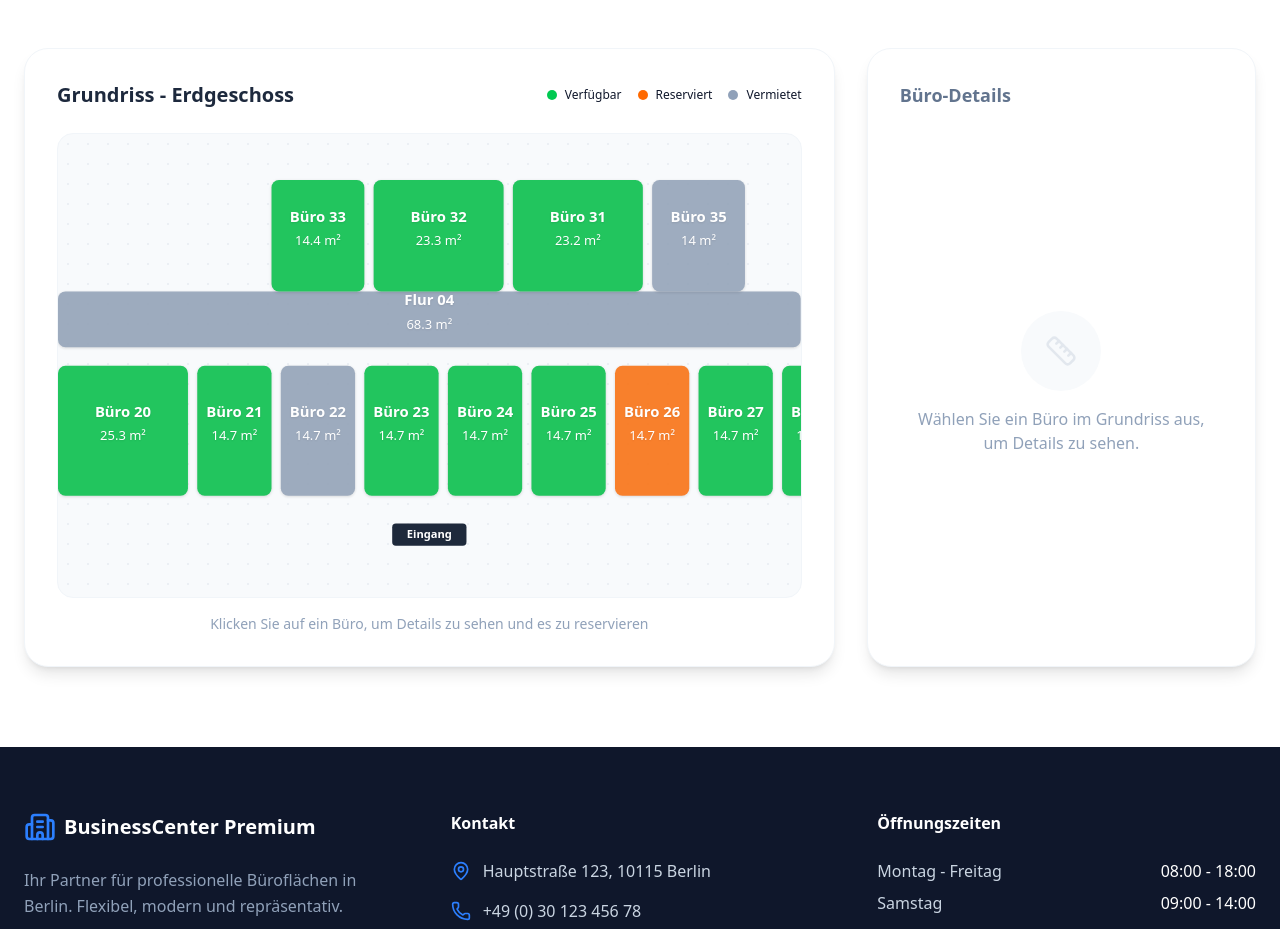
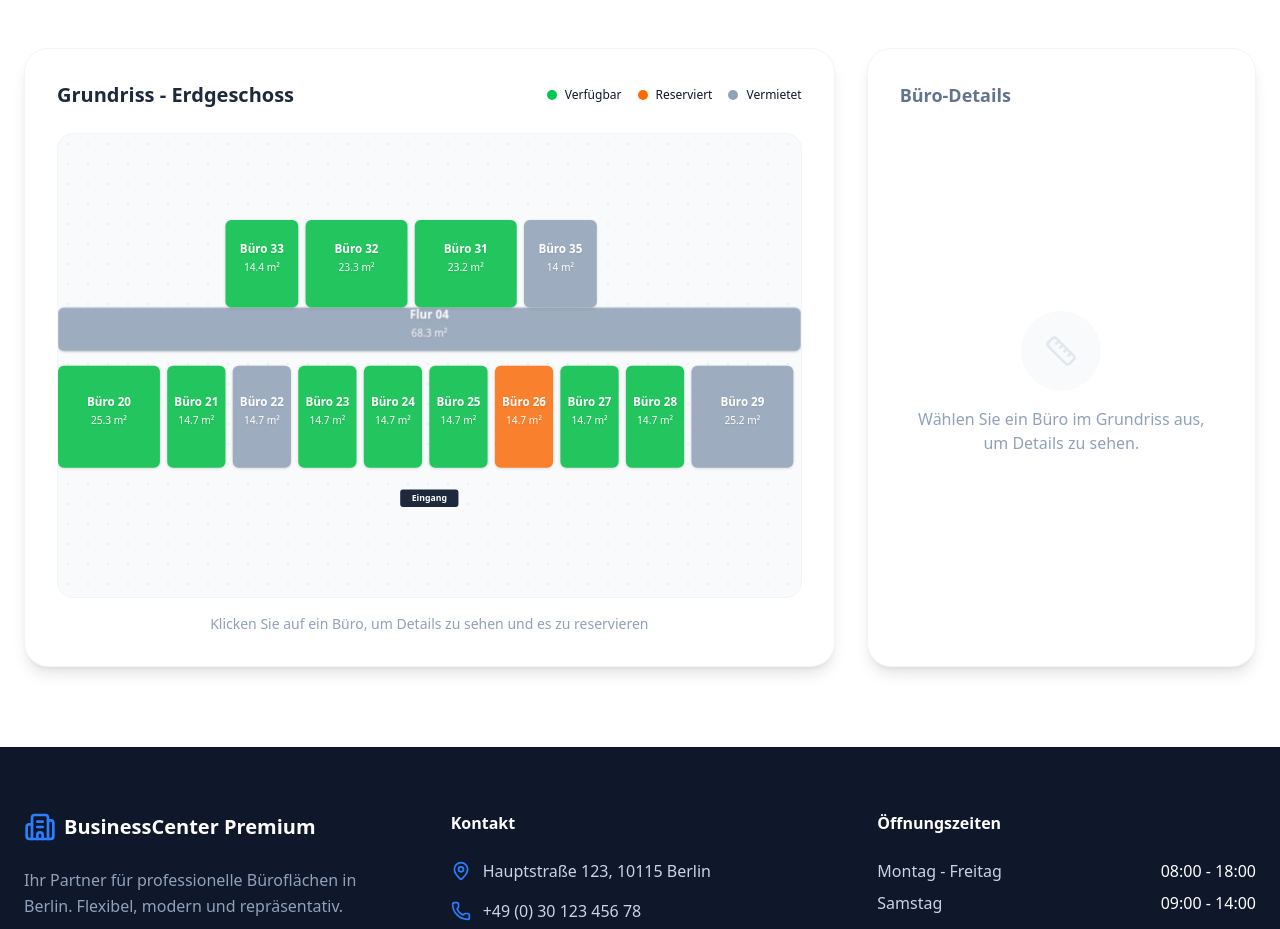
Before and after one commit to luanmezini-art/open-law-website, a React (Vite) app: page / in a window 1280 px wide. Shown: the part 1740-2669 px from the top of the page. Built offline with nearby package versions, Linux system fonts and the light colour scheme.

Commit message:
Fix floor plan dimensions: viewBox 1020px

```diff
--- a/src/components/FloorPlan.tsx
+++ b/src/components/FloorPlan.tsx
@@ -94,7 +94,7 @@ const FloorPlan: React.FC<FloorPlanProps> = ({ selectedOffices, onOfficeToggle }
                             {/* Grid Pattern */}
                             <div className="absolute inset-0" style={{ backgroundImage: 'radial-gradient(#cbd5e1 1px, transparent 1px)', backgroundSize: '20px 20px', opacity: 0.3 }}></div>
 
-                            <svg viewBox="0 0 800 400" className="w-full h-full relative z-10">
+                            <svg viewBox="0 0 1020 400" className="w-full h-full relative z-10">
                                 {offices.map((office) => (
                                     <g
                                         key={office.id}
@@ -140,8 +140,8 @@ const FloorPlan: React.FC<FloorPlanProps> = ({ selectedOffices, onOfficeToggle }
                                 ))}
 
                                 {/* Entrance Label */}
-                                <rect x="360" y="370" width="80" height="24" rx="4" fill="#1e293b" />
-                                <text x="400" y="386" textAnchor="middle" fill="white" fontSize="12" fontWeight="bold">Eingang</text>
+                                <rect x="470" y="370" width="80" height="24" rx="4" fill="#1e293b" />
+                                <text x="510" y="386" textAnchor="middle" fill="white" fontSize="12" fontWeight="bold">Eingang</text>
                             </svg>
                         </div>
                         <p className="text-center text-slate-400 text-sm mt-4">
--- a/src/data/offices.ts
+++ b/src/data/offices.ts
@@ -35,7 +35,7 @@ export const offices: Office[] = [
         description: 'Großzügiger Flurbereich.',
         x: 0,
         y: 120, // Middle "Separating" corridor visually, though handled differently usually. Let's put rooms around it.
-        width: 800, // Spans whole width
+        width: 1020, // Spans whole width
         height: 60,
         image: imgLarge,
     },
```
